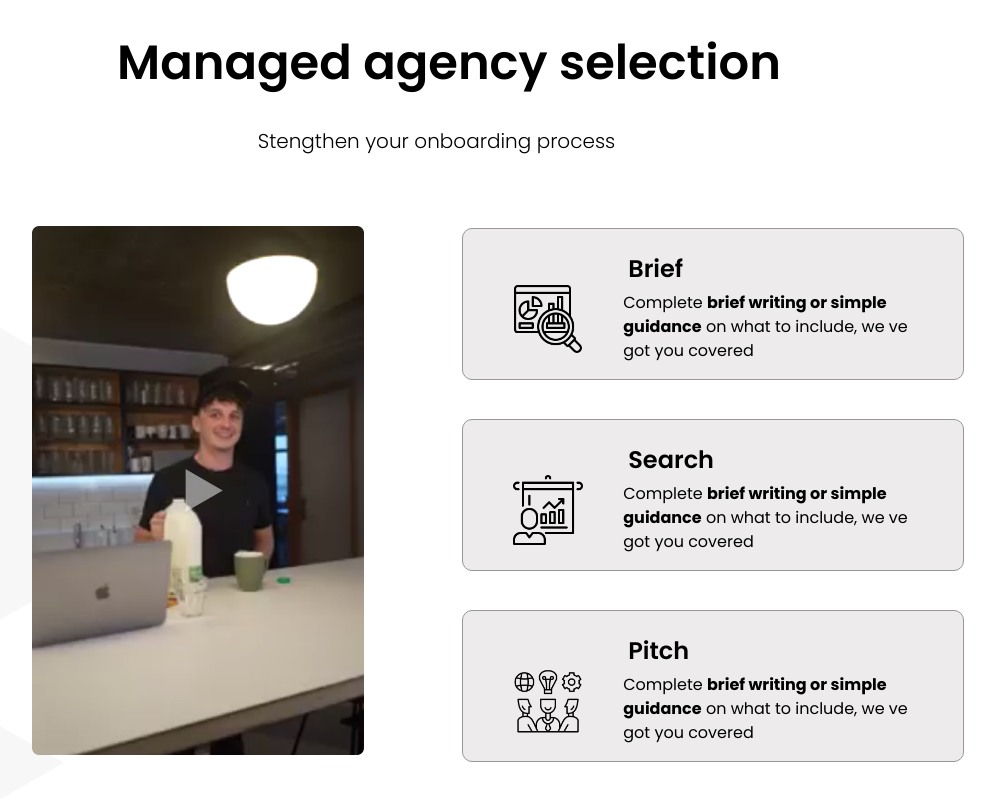
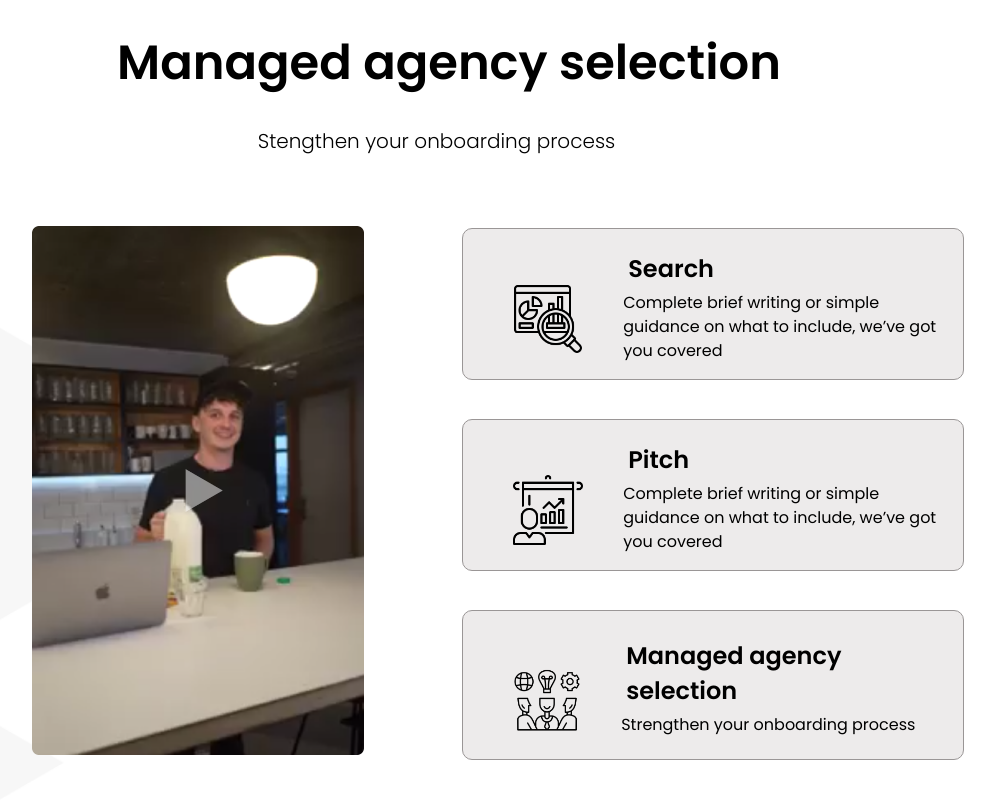
Before and after one commit to VelizarDabov/Task-nextjs-styledcomponents, a Next.js app: page / in a window 1280 px wide. Shown: the part 870-1670 px from the top of the page, without its empty margins (191-1186 px from the left). Built offline with nearby package versions, Linux system fonts and the light colour scheme.

Commit message:
map the data optimize the code

```diff
--- a/collections/Card/Card.jsx
+++ b/collections/Card/Card.jsx
@@ -15,17 +15,11 @@ import {
   StyledTitleParagraph,
 } from "./elements";
 import Image from "next/image";
-
+import {  cardProps1 } from "../../pages";
 const Card = ({
   title,
   description,
   image,
-  imageOne,
-  imageTwo,
-  imageThree,
-  titleOne,
-  titleTwo,
-  titleThree,
   ...props
 }) => {
   return (
@@ -34,6 +28,8 @@ const Card = ({
       <StyledTextContainer>
         <StyledDescriptionCard>{description}</StyledDescriptionCard>
       </StyledTextContainer>
+
+
 
       {/* small container */}
       <StyledSectionContainerSmallCard>
@@ -47,72 +43,27 @@ const Card = ({
             height={380}
           />
         </StyledImageContainer>
-
-        {/* paragraph one */}
         <StyledSectionParagraphs>
-          <StyledSectionWrapper>
+      {cardProps1.map((item, index) => (
+        <StyledSectionWrapper key={index}>
           <StyledSectionImage>
             <Image
               objectFit="contain"
               layout="responsive"
-                src={imageOne.src}
-                alt={imageOne.alt}
+              src={item.src}
+              alt={item.alt}
               width={40}
               height={40}
             />
           </StyledSectionImage>
           <StyledSectionTitleOneParagraph>
-              <StyledTitleParagraph>{titleOne}</StyledTitleParagraph>
+            <StyledTitleParagraph>{item.title}</StyledTitleParagraph>
             <StyledSectionParagraph>
-                Complete <b>brief writing or simple guidance</b> on what to
-                include, we ve got you covered
+              {item.description}
             </StyledSectionParagraph>
           </StyledSectionTitleOneParagraph>
         </StyledSectionWrapper>
-
-          {/* paraghraph two */}
-
-          <StyledSectionWrapper>
-            <StyledSectionImage>
-              <Image
-                objectFit="contain"
-                layout="responsive"
-                src={imageTwo.src}
-                alt={imageTwo.alt}
-                width={40}
-                height={40}
-              />
-            </StyledSectionImage>
-            <StyledSectionTitleOneParagraph>
-              <StyledTitleParagraph>{titleTwo}</StyledTitleParagraph>
-              <StyledSectionParagraph>
-                Complete <b>brief writing or simple guidance</b> on what to
-                include, we ve got you covered
-              </StyledSectionParagraph>
-            </StyledSectionTitleOneParagraph>
-          </StyledSectionWrapper>
-
-          {/* paragraph three */}
-
-          <StyledSectionWrapper>
-            <StyledSectionImage>
-              <Image
-                objectFit="contain"
-                layout="responsive"
-                src={imageThree.src}
-                alt={imageThree.alt}
-                width={40}
-                height={40}
-              />
-            </StyledSectionImage>
-            <StyledSectionTitleOneParagraph>
-              <StyledTitleParagraph>{titleThree}</StyledTitleParagraph>
-              <StyledSectionParagraph>
-                Complete <b>brief writing or simple guidance</b> on what to
-                include, we ve got you covered
-              </StyledSectionParagraph>
-            </StyledSectionTitleOneParagraph>
-          </StyledSectionWrapper>
+      ))}
         </StyledSectionParagraphs>
       </StyledSectionContainerSmallCard>
     </StyledContainerCard>
--- a/pages/index.js
+++ b/pages/index.js
@@ -8,17 +8,34 @@ const heroProps = {
   ctaText: "Start",
 };
 
-const cardProps={
+export const cardProps={
   image:{src:'/video.png', alt:'video img'},
-  imageOne:{src:'/research.png', alt:'brief image' },
-  imageTwo:{src:'/presentation.png', alt:'search image' },
-  imageThree:{src:'/brainstorming.png', alt:'pitch image'},
+
   title: "Managed agency selection",
-  titleOne:'Brief',
-  titleTwo:'Search',
-  titleThree:'Pitch',
+
   description: "Stengthen your onboarding process",
 }
+export const cardProps1 = [
+
+  {
+    src: '/research.png',
+    alt: 'brief image',
+    title: 'Search',
+    description: 'Complete brief writing or simple guidance on what to include, we’ve got you covered',
+  },
+  {
+    src: '/presentation.png',
+    alt: 'search image',
+    title: 'Pitch',
+    description: 'Complete brief writing or simple guidance on what to include, we’ve got you covered',
+  },
+  {
+    src: '/brainstorming.png',
+    alt: 'pitch image',
+    title: 'Managed agency selection',
+    description: 'Strengthen your onboarding process',
+  }
+];
 export default function Home() {
   return (
     <>
```
Also changed, not shown: package.json (+5 -4 lines), 1 other file (tests, documents, lock files or other folders). Lines whose indentation alone changed are shown as unchanged.
